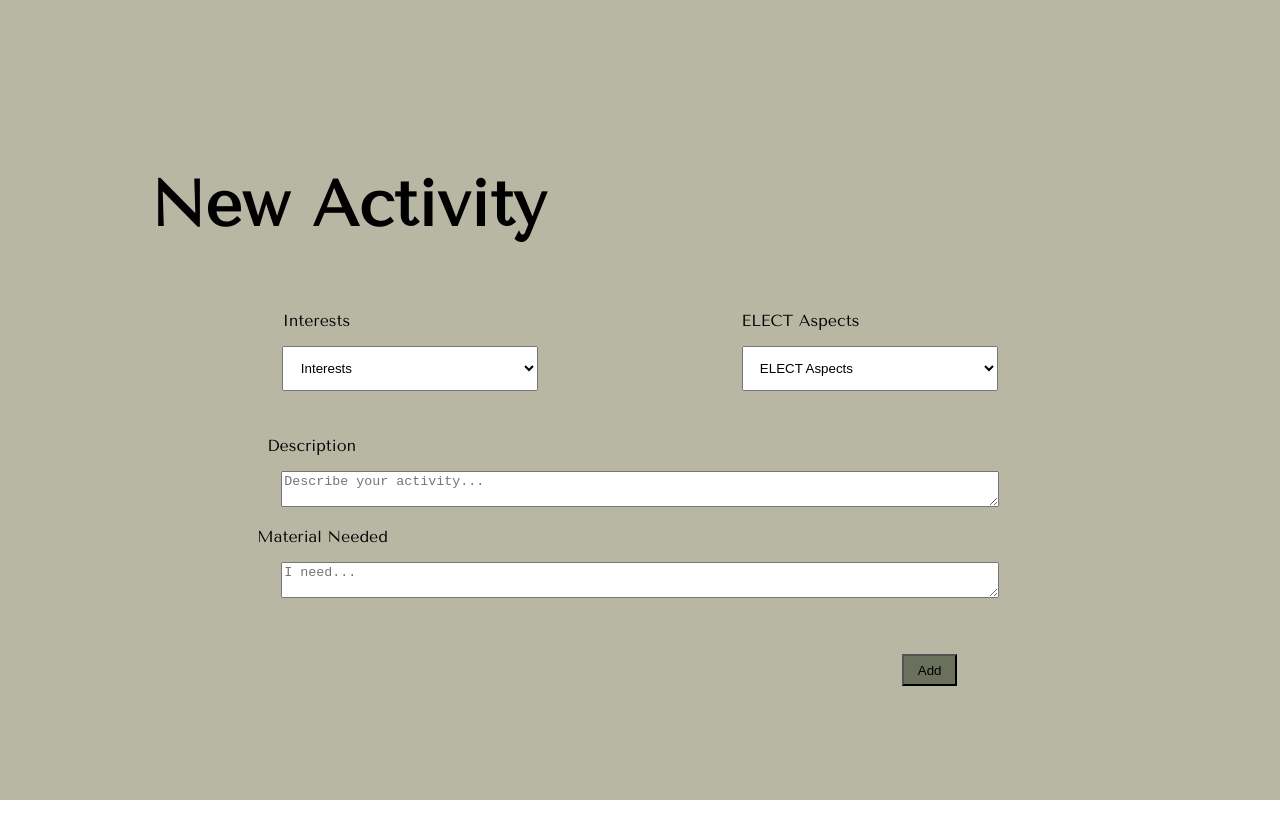
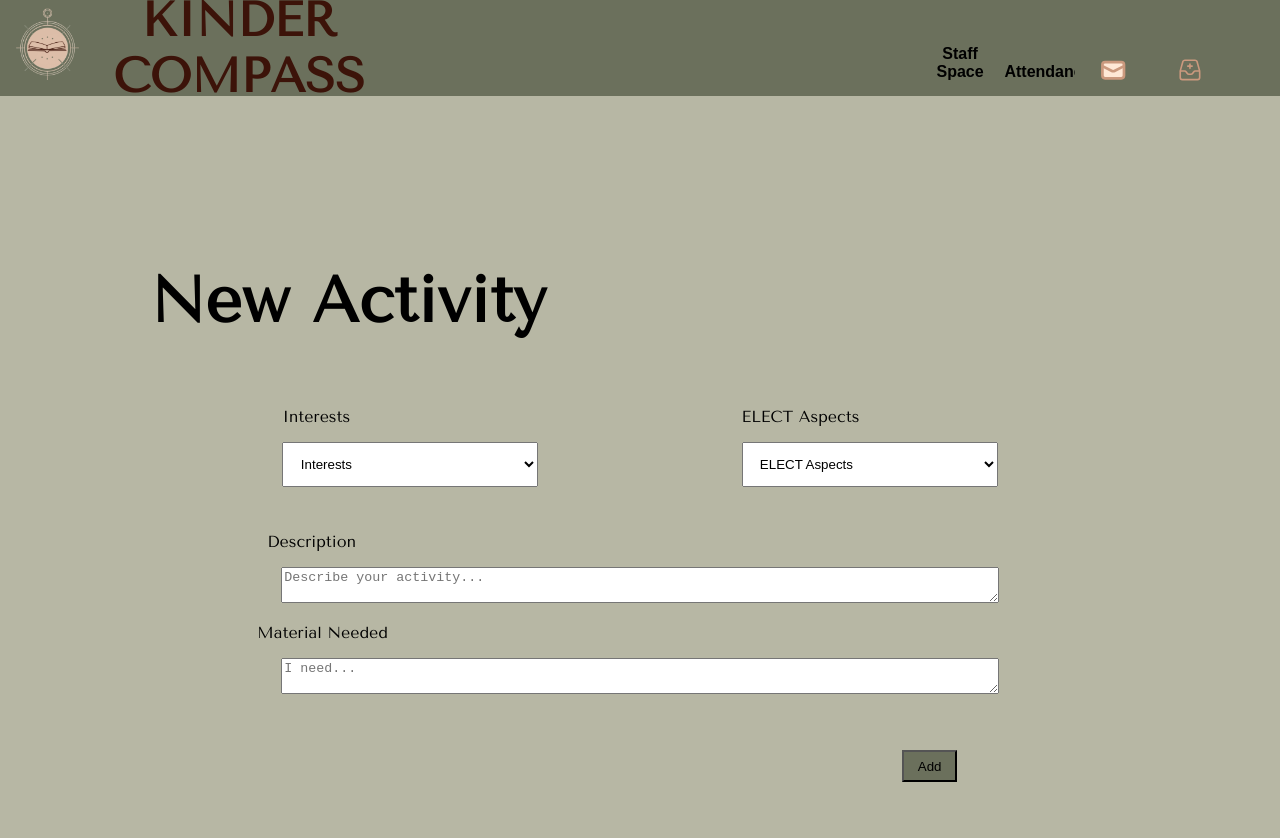
Before and after one commit to CNormandB/Kinder-Compass, a React (Create React App) app: page /planning in a window 1280 px wide. Shown: the top 838 px of the page. Before the commit the page ends 800 px from the top, so only its background shows below. Built offline with nearby package versions, Linux system fonts and the light colour scheme.

Commit message:
fix added Header to Planning page

```diff
--- a/src/pages/Planning.jsx
+++ b/src/pages/Planning.jsx
@@ -1,10 +1,13 @@
 import React, { useState } from "react";
 import "./Planning.css";
+import Header from "../components/Header";
 import ELECTSelection from "../components/ELECTSelection"
 import InterestSelection from "../components/InterestSelection";
 
 function Planning() {
   return(
+    <div>
+      <Header/>
       <section className="new_plan">
         <form method="post" action="/create" className="new_plan_form">
         <h1>New Activity</h1>
@@ -33,6 +36,7 @@ function Planning() {
           </div>
         </form>
       </section>
+    </div>
   );
 }
 
```
